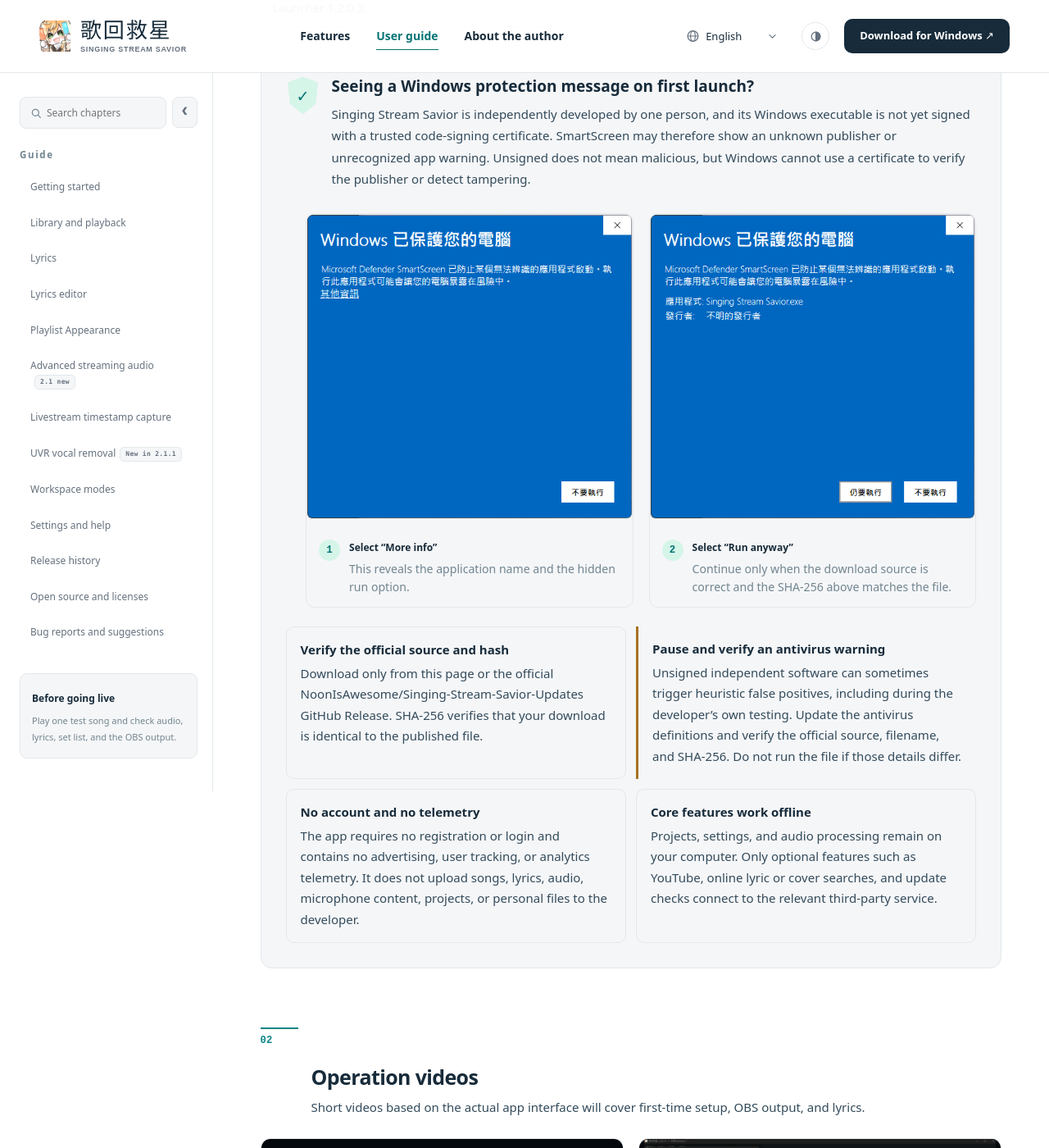
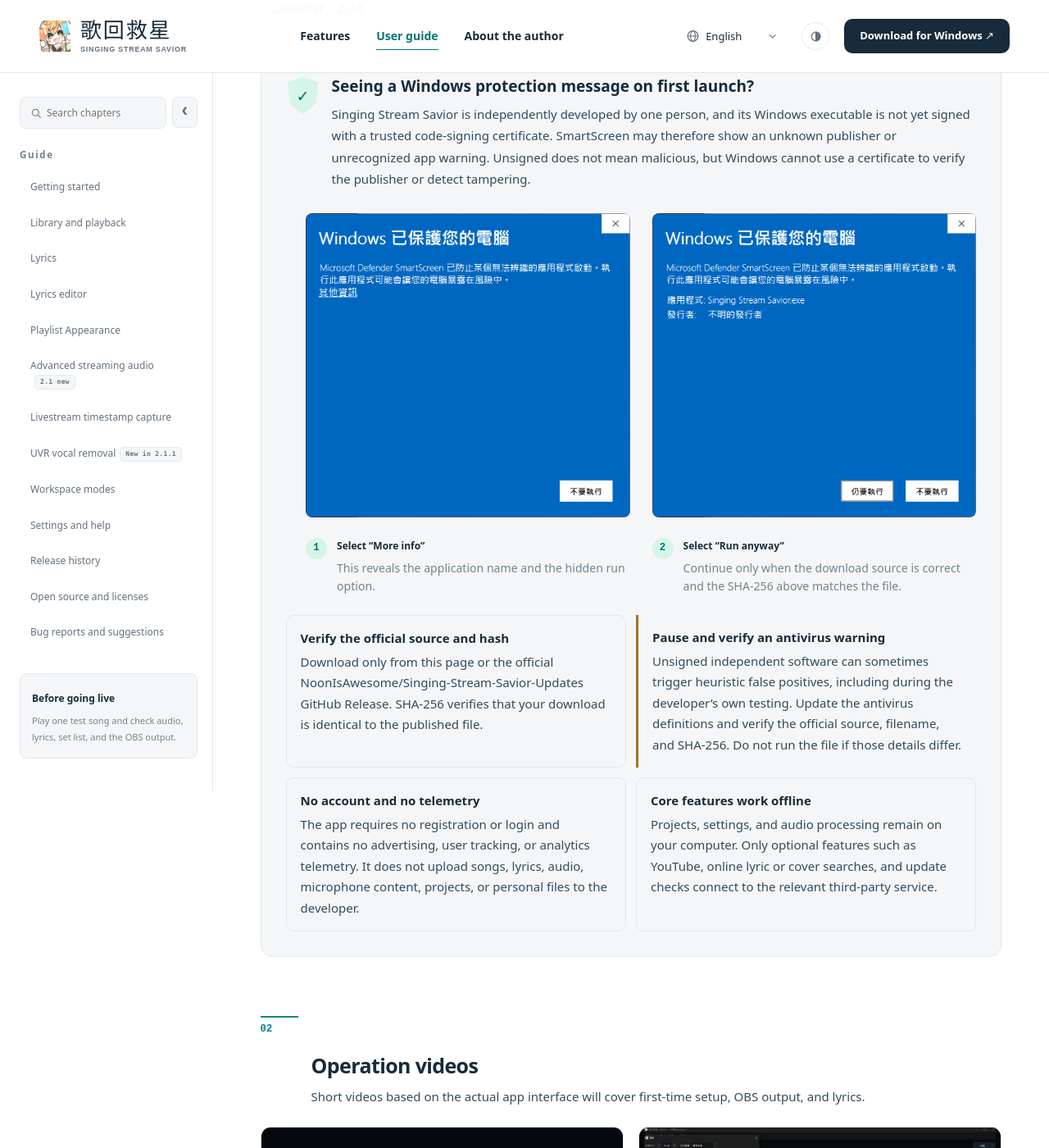
Before and after one commit to NoonIsAwesome/Singing-Stream-Savior-Manual, a Jekyll site: the page built from en/resources.md, in a window 1280 px wide and 1400 px high, scrolled down 1430 px. Shown: the whole window at 82% size. Built offline with Jekyll 4.4.1, drawn with Linux system fonts in a browser that asks for light colours; grey boxes are pictures that could not be loaded.

Commit message:
Use numbered, unboxed instructions across the manual without changing content or analytics

```diff
--- a/assets/css/reader.css
+++ b/assets/css/reader.css
@@ -351,10 +351,11 @@
 .inner-page .chapter-quick-start__intro,.inner-page .chapter-quick-start__steps li span {
   color:var(--muted)
 }
+/* Instructions are reading lists, not a stack of individual cards. */
 .inner-page .chapter-quick-start__steps li {
-  background:var(--white);
-  border:1px solid var(--line);
-  border-radius:10px;
+  background:transparent;
+  border:0;
+  border-radius:0;
   box-shadow:none
 }
 .inner-page .chapter-quick-start__steps li strong {
@@ -366,9 +367,14 @@
   box-shadow:none
 }
 .inner-page .chapter-quick-start__done {
-  background:var(--blue-soft);
-  border-color:var(--line);
-  color:var(--ink-800)
+  margin:18px 0 0;
+  padding:14px 0 0;
+  color:var(--ink-800);
+  background:transparent;
+  border:0;
+  border-top:1px solid var(--line);
+  border-radius:0;
+  box-shadow:none
 }
 .inner-page .chapter-quick-start__done strong {
   color:var(--teal)
@@ -1058,11 +1064,11 @@
 .inner-page .manual-article .chapter-quick-start__steps {
   margin:20px 0 0;
   padding:0;
-  gap:10px
+  gap:18px
 }
 
 .inner-page .chapter-quick-start__steps li {
-  padding:13px 15px;
+  padding:0;
   margin:0
 }
 
@@ -1105,13 +1111,28 @@
   box-shadow:none
 }
 
+.inner-page .setup-steps {
+  gap:32px
+}
+
 .inner-page .setup-step {
+  padding:0;
+  background:transparent;
+  border:0;
+  border-radius:0;
   box-shadow:none
 }
 
 .inner-page .setup-step-number {
   color:var(--teal);
   background:var(--mint)
+}
+
+/* Keep a required step identifiable without framing the whole instruction. */
+.inner-page .setup-step--important .setup-step-number {
+  color:var(--amber);
+  background:var(--paper);
+  box-shadow:inset 0 0 0 1px var(--amber)
 }
 
 .inner-page .version-preview {
@@ -1242,7 +1263,7 @@
   transform:none
 }
 
-.inner-page .download-panel,.inner-page .smartscreen-guide,.inner-page .smartscreen-guide__steps figure {
+.inner-page .download-panel,.inner-page .smartscreen-guide {
   color:var(--ink);
   background:var(--paper);
   border-color:var(--line);
@@ -1289,13 +1310,32 @@
   border-color:var(--teal)
 }
 
+.inner-page .smartscreen-guide__steps {
+  gap:24px
+}
+
+.inner-page .smartscreen-guide__steps figure {
+  color:var(--ink);
+  background:transparent;
+  border:0;
+  border-radius:0;
+  box-shadow:none;
+  overflow:visible
+}
+
+.inner-page .smartscreen-guide__steps figcaption {
+  padding:14px 0 0 38px
+}
+
 .inner-page .smartscreen-guide__steps figcaption:before {
+  left:0;
   color:var(--teal);
   background:var(--mint)
 }
 
 .inner-page .smartscreen-guide__steps img {
-  border-color:var(--line)
+  border:0;
+  border-radius:8px
 }
 
 .inner-page .resource-action {
@@ -1378,7 +1418,7 @@
     margin-left:24px
   }
   .inner-page .chapter-quick-start__steps li {
-    padding:12px;
+    padding:0;
     gap:10px
   }
   .inner-page .release-entry__count {
@@ -1605,7 +1645,6 @@
 .inner-page .launch-target,
 .inner-page .feature-note,
 .inner-page .open-source-disclaimer,
-.inner-page .chapter-quick-start__done,
 .inner-page .profile-chain-guide,
 .inner-page .guide-checklist > div,
 .inner-page .download-support,
```
Also changed, not shown: .github/workflows/prepare-unboxed-instructions.yml (deleted).
